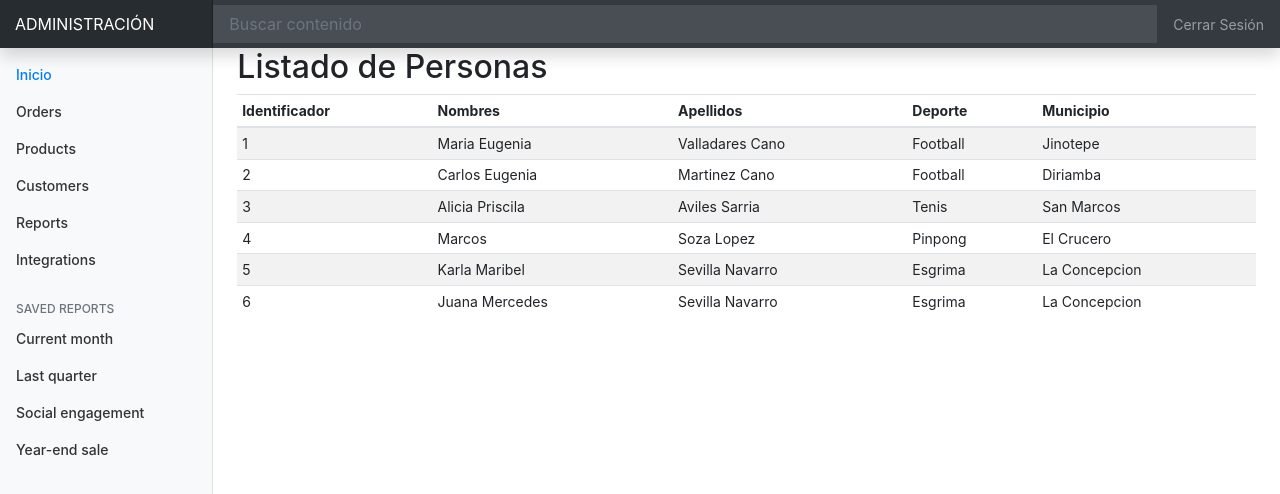
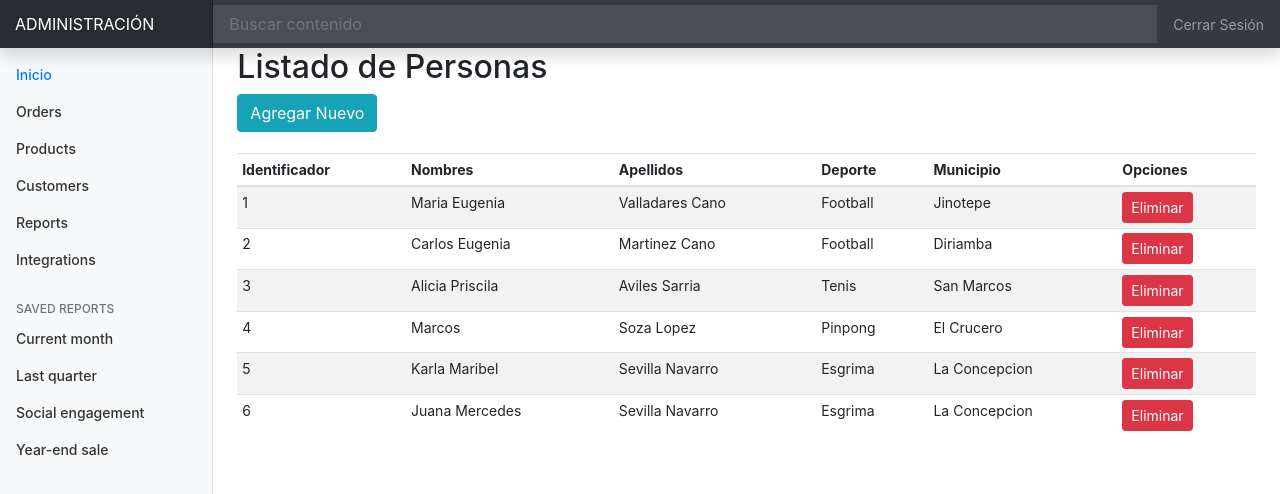
Before and after one commit to marcosolez/TareaSoza, a React (Create React App) app: page / in a window 1280 px wide. Shown: the top 494 px of the page. Built offline with nearby package versions, Linux system fonts and the light colour scheme.

Commit message:
AgragarEliminar Personas

```diff
--- a/src/App.js
+++ b/src/App.js
@@ -9,8 +9,8 @@ class App extends Component {
       <React.Fragment>
         <NavegacionTop />
 
-        <div class="container-fluid">
-          <div class="row">
+        <div className="container-fluid">
+          <div className="row">
             <NavegacionLateral />
             <Contenido />
           </div>
--- a/src/components/contenido.jsx
+++ b/src/components/contenido.jsx
@@ -2,12 +2,35 @@ import React, { Component } from "react";
 import { GetPersonas } from "./../services/personasServices";
 
 class Contenido extends Component {
-  state = {};
+  state = {
+    datos: GetPersonas()
+  };
+  handlerDlete = persona => {
+    const datos = this.state.datos.filter(m => m.id !== persona.id);
+    this.setState({ datos });
+  };
+  handlerAgregar = () => {
+    const nueva = {
+      id: Math.random() * 1000,
+      Nombres: "Juan Jose",
+      Apellidos: "Lopez Perez",
+      Deporte: "Deporte",
+      Municipio: "La Concepcion"
+    };
+    const nuevoDato = this.state.datos;
+    nuevoDato.push(nueva);
+    this.setState({ datos: nuevoDato });
+  };
+
   render() {
     return (
       <main role="main" className="col-md-9 ml-sm-auto col-lg-10 px-4">
         <h2>Listado de Personas</h2>
         <div className="table-responsive">
+          <button onClick={this.handlerAgregar} className="btn btn-info">
+            Agregar Nuevo
+          </button>
+          <br /> <br />
           <table className="table table-striped table-sm">
             <thead>
               <tr>
@@ -16,16 +39,25 @@ class Contenido extends Component {
                 <th>Apellidos</th>
                 <th>Deporte</th>
                 <th>Municipio</th>
+                <th>Opciones</th>
               </tr>
             </thead>
             <tbody>
-              {GetPersonas().map(per => (
-                <tr>
+              {this.state.datos.map(per => (
+                <tr key={per.id}>
                   <td>{per.id}</td>
                   <td>{per.Nombres}</td>
                   <td>{per.Apellidos}</td>
                   <td>{per.Deporte}</td>
                   <td>{per.Municipio}</td>
+                  <td>
+                    <button
+                      onClick={() => this.handlerDlete(per)}
+                      className="btn btn-danger btn-sm"
+                    >
+                      Eliminar
+                    </button>
+                  </td>
                 </tr>
               ))}
             </tbody>
--- a/src/services/personasServices.js
+++ b/src/services/personasServices.js
@@ -43,6 +43,6 @@ const personas = [
   }
 ];
 
-export function GetPersonas(params) {
+export function GetPersonas() {
   return personas;
 }
```
